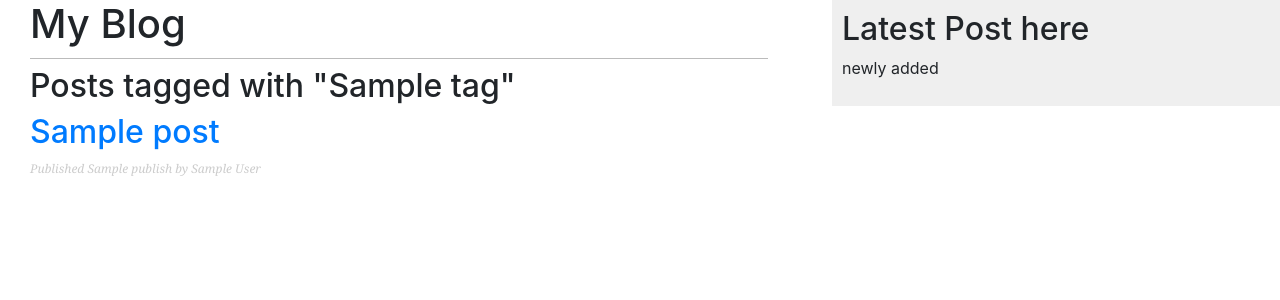
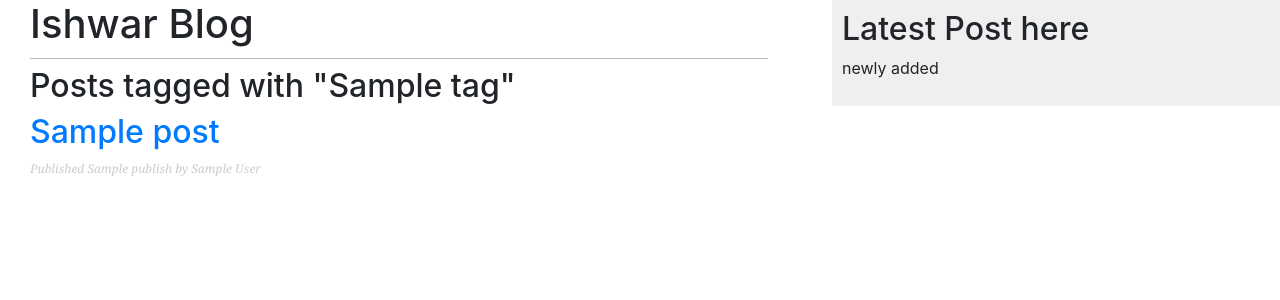
Before and after one commit to ishwarambare/mysite, a Python web app: template blog/jinja2/blog/post/list.html.j2 in a window 1280 px wide. Shown: the top 300 px of the page. Run offline with Jinja, Linux system fonts and the light colour scheme; the template is opened without the code that fills it: most values are stand-ins (such as "Sample title", 1, 10 or a date in 2020); some libraries are stand-ins or nearby versions.

Commit message:
adding tag fun.

```diff
--- a/blog/jinja2/blog/post/list.html.j2
+++ b/blog/jinja2/blog/post/list.html.j2
@@ -1,7 +1,7 @@
 {% extends "base.html.j2" %}
 {% block title %}My Blog{% endblock %}
 {% block content %}
-  <h1>My Blog</h1>
+  <h1>Ishwar Blog</h1>
 
 
   {% if tag %}
```
